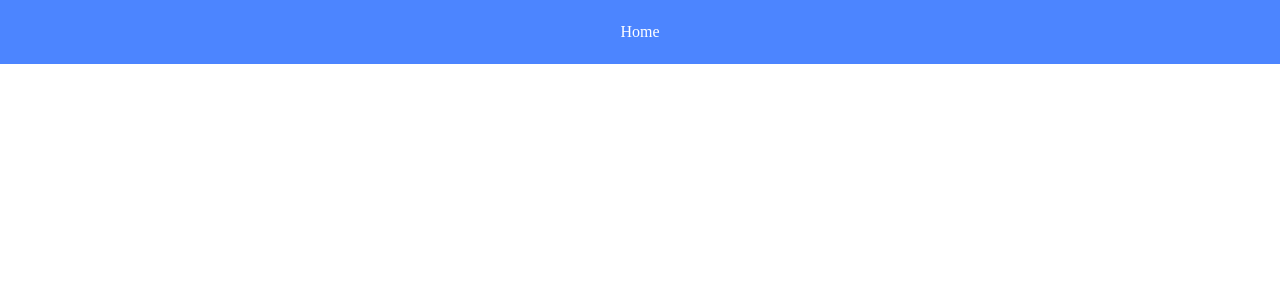
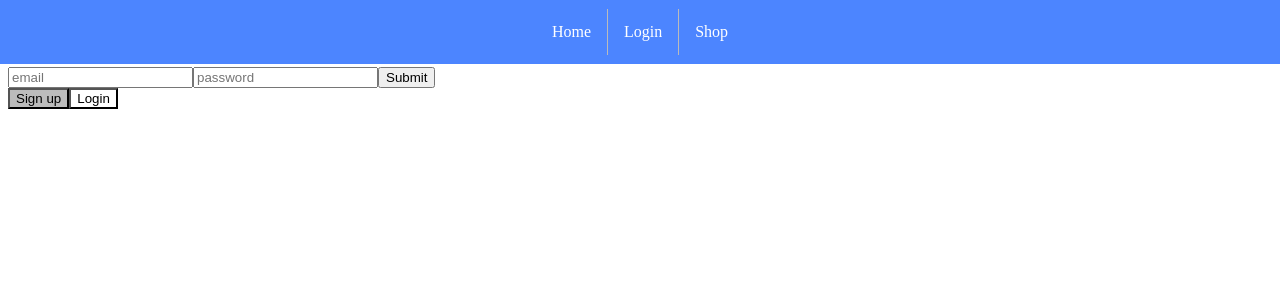
Before and after one commit to Behelka/post_office, a React (Create React App) app in the folder client/: page /Login in a window 1280 px wide. Before the commit this address had no page. Shown: the top 300 px of the page. Built offline with nearby package versions, Linux system fonts and the light colour scheme.

Commit message:
renamed auth as Login and added shop page

```diff
--- a/client/src/App.js
+++ b/client/src/App.js
@@ -1,27 +1,15 @@
 import { BrowserRouter as Router, Route, Routes } from 'react-router-dom';
-import cougarlogo from "./assets/cougarlogo.jpg"
-import './App.css'
 import Navbar from './components/navBar/navBar';
+import Home from './components/Home/Home';
+import Login from './components/Login/Loign';
+import Shop from './components/Shop/Shop';
 
-
-
-function Home() {
-  return(
-    <div className="container">
-      <div className="color-bar"/>
-      <div className="image-container">
-        <img src={cougarlogo} alt="logo"/>
-      </div>
-    </div>
-  );
-}
 
 
 const App = ()  =>{
 
 
-const authToken=true;
-let links = [["", "Home"]];
+let links = [["", "Home"],["Login","Login"],["Shop","Shop"]];
 
 
   return (
@@ -29,6 +17,8 @@
       <Navbar links={links}/>
      <Routes>
       <Route path="/" element={<Home/>} />
+      <Route path="Login" element={<Login/>}/>
+      <Route path="Shop" element={<Shop/>}/>
 
       </Routes>
     </Router>
--- /dev/null
+++ b/client/src/components/Home/Home.css
@@ -0,0 +1,41 @@
+.container {
+    height: 50vh;
+  }
+
+
+
+.image-container {
+    margin-top: 50px;
+    display: flex;
+    justify-content: center;
+    align-items: top;
+    height: 100vh; /* Take up full height of the viewport */
+    padding: 0 10vw;
+    position: relative;
+}
+
+.image-container img {
+    width: 25vw; /* 1/4 of the viewport width */
+    height: auto;  /* Make it a square */
+    /*object-fit: cover; /* Ensures the image covers the box without distortion */
+    box-shadow: 0 0 10px rgba(124, 50, 50, 0.2); /* Optional: Add a slight shadow for aesthetics */
+    z-index: 1;
+}
+
+.color-bar {
+    position: absolute;
+    width: 100%;             /* Full width of the page */
+    background-color: #100E1A; /* The color of the bar, adjust the hex code for your desired color */
+    height: 50vh;
+    top: 50px;                   /* Align to the top of the image */
+    left: 0;
+}
+
+
+
+@media screen and (min-width: 0px) {
+    .image-container img {
+        width: 50vh; /* A fixed size for larger screens */
+        height: 50vh;
+    }
+}
--- /dev/null
+++ b/client/src/components/Home/Home.js
@@ -0,0 +1,16 @@
+import React from "react";
+import "./Home.css";
+import cougarlogo from "../../assets/cougarlogo.jpg"
+
+function Home() {
+    return(
+      <div className="container">
+        <div className="color-bar"/>
+        <div className="image-container">
+          <img src={cougarlogo} alt="logo"/>
+        </div>
+      </div>
+    );
+  }
+
+  export default Home;
--- /dev/null
+++ b/client/src/components/Login/Login.css
@@ -0,0 +1,51 @@
+/* src/styles/login.css */
+.login-container {
+    display: flex;
+    justify-content: center;
+    align-items: center;
+    height: 100vh;
+    background-color: #f4f4f4;
+  }
+
+  .login-container-box {
+    background-color: white;
+    padding: 20px;
+    border-radius: 10px;
+    box-shadow: 0 0 10px rgba(0, 0, 0, 0.1);
+    width: 300px;
+  }
+
+  .login-container-box form {
+    display: flex;
+    flex-direction: column;
+  }
+
+  .login-container-box input {
+    margin-bottom: 10px;
+    padding: 10px;
+    font-size: 16px;
+    border: 1px solid #ccc;
+    border-radius: 5px;
+  }
+
+  .create {
+    background-color: #4CAF50;
+    color: white;
+    border: none;
+    padding: 10px;
+    border-radius: 5px;
+    cursor: pointer;
+  }
+
+  .login-options {
+    display: flex;
+    justify-content: space-between;
+    margin-top: 10px;
+  }
+
+  .login-options button {
+    padding: 10px;
+    border: none;
+    border-radius: 5px;
+    cursor: pointer;
+  }
--- /dev/null
+++ b/client/src/components/Login/Loign.js
@@ -0,0 +1,42 @@
+import {useState} from 'react';
+
+const Login = () => {
+    const [isLogIn, setLogin] = useState(true);
+    const [error, setError] = useState(null);
+
+    const viewLogin = (status) => {
+        setError(null);
+        setLogin(status);
+    };
+
+    return (
+        <div className="login-container">
+            <div className="login-container-box">
+                <form>
+                    <h2>{isLogIn ? 'Please log in' : 'Please sign up!'}</h2>
+                    <input type="email" placeholder="email" />
+                    <input type="password" placeholder="password" />
+                    {!isLogIn && <input type="password" placeholder="confirm password" />}
+                    <input type="submit" className="create" />
+                    {error && <p>{error}</p>}
+                </form>
+                <div className="login-options">
+                    <button
+                        onClick={() => viewLogin(false)}
+                        style={{ backgroundColor: !isLogIn ? 'rgb(255,255,255)' : 'rgb(188,188,188)' }}
+                    >
+                        Sign up
+                    </button>
+                    <button
+                        onClick={() => viewLogin(true)}
+                        style={{ backgroundColor: isLogIn ? 'rgb(255,255,255)' : 'rgb(188,188,188)' }}
+                    >
+                        Login
+                    </button>
+                </div>
+            </div>
+        </div>
+    );
+};
+
+export default Login;
--- /dev/null
+++ b/client/src/components/Shop/Shop.js
@@ -0,0 +1,10 @@
+import React from "react";
+import "./Shop.css"
+
+function Shop() {
+    return(
+        <div/>
+    );
+}
+
+export default Shop;
```
Also changed, not shown: client/src/components/Auth.js (deleted, +0 -44 lines), client/src/components/Shop/Shop.css (added).
